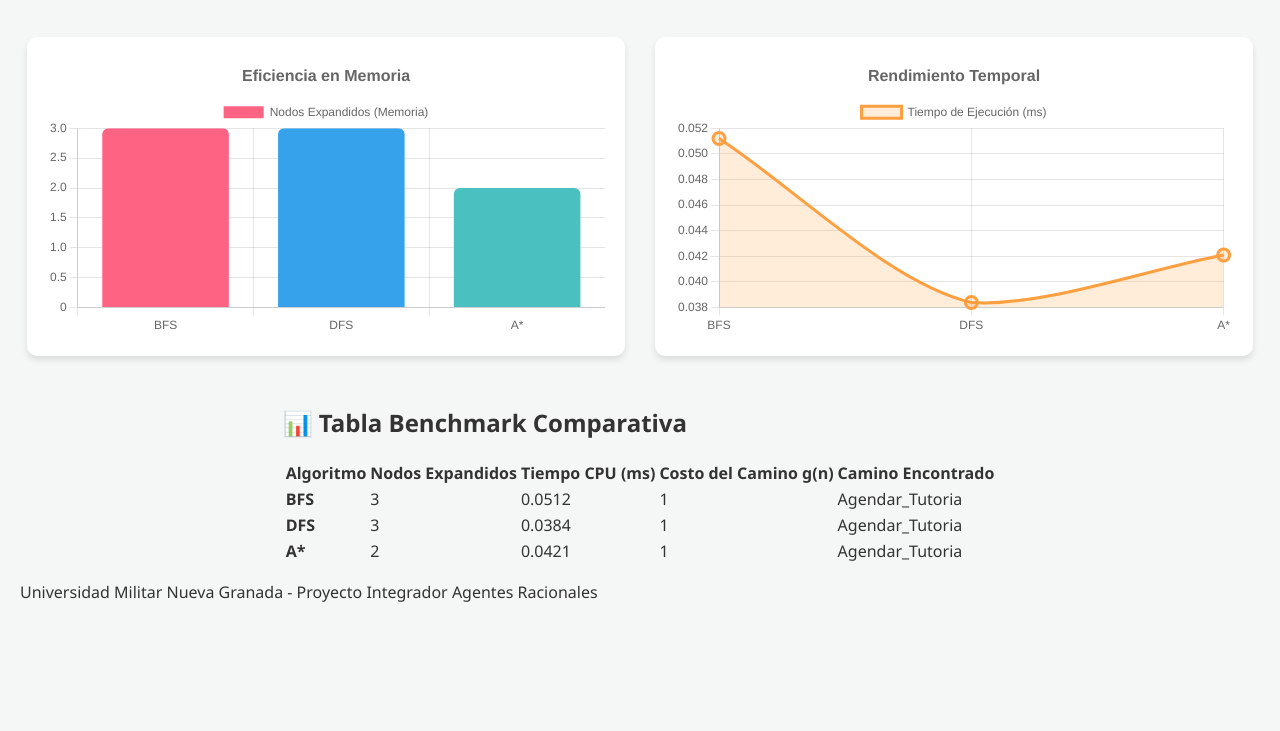
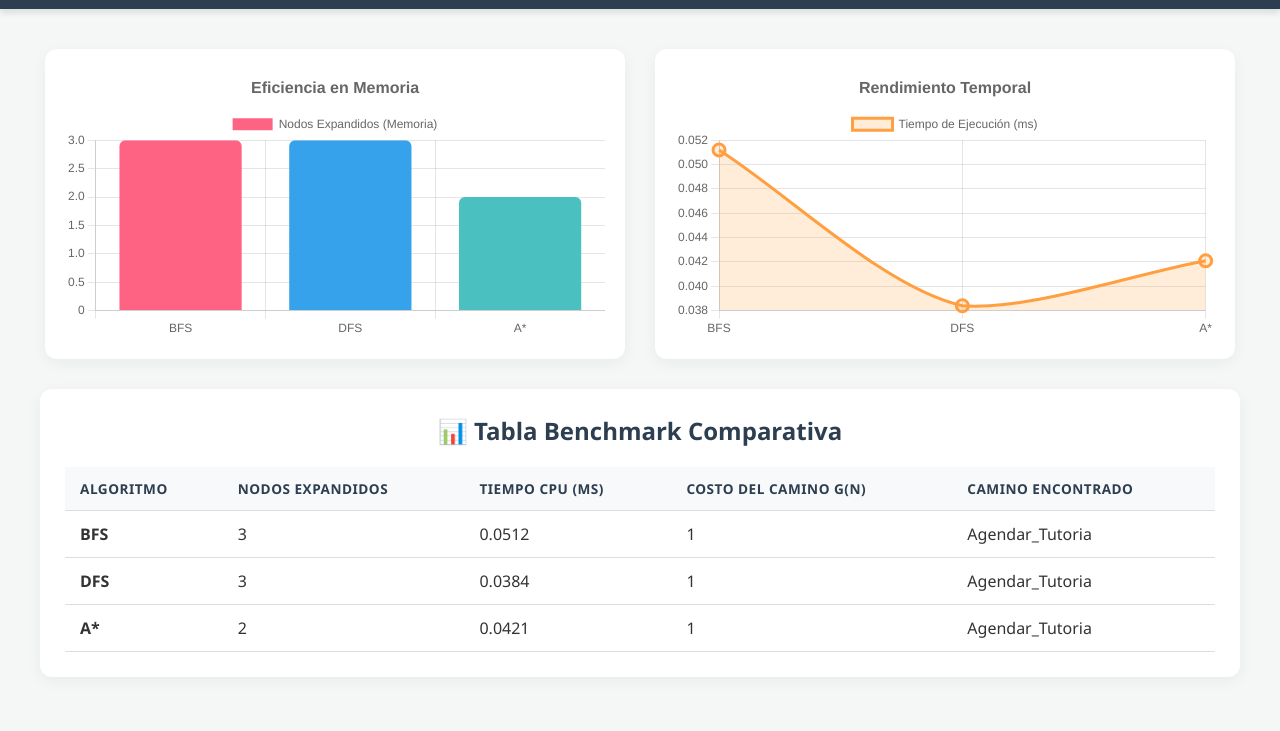
Before and after one commit to mario-acosta-ai/Caso-A-CampusGuard, a plain HTML site: page docs/index.html in a window 1280 px wide. Shown: the part 169-900 px from the top of the page. Before the commit the page ends 808 px from the top, so only its background shows below. Drawn offline with nearby package versions, Linux system fonts and the light colour scheme.

Commit message:
Refactor CSS variables and styles for consistency

```diff
--- a/docs/style.css
+++ b/docs/style.css
@@ -1,26 +1,86 @@
+:root {
+    --primary: #2c3e50;
+    --bg: #f4f7f6;
+    --card-bg: #ffffff;
+}
+
 body {
-    font-family: 'Segoe UI', Tahoma, Geneva, Verdana, sans-serif;
-    background-color: #f4f7f6;
+    font-family: 'Segoe UI', system-ui, sans-serif;
+    background-color: var(--bg);
     color: #333;
     margin: 0;
-    padding: 20px;
+    padding: 0;
 }
+
 header {
+    background-color: var(--primary);
+    color: white;
     text-align: center;
+    padding: 30px 20px;
     margin-bottom: 40px;
+    box-shadow: 0 4px 6px rgba(0,0,0,0.1);
 }
-h1 { color: #2c3e50; }
+
+header h1 { margin: 0 0 10px 0; font-size: 2.5rem; }
+header p { margin: 5px 0; font-size: 1.1rem; opacity: 0.9; }
+header .subtitle { font-size: 0.9rem; opacity: 0.7; }
+
 main {
     display: flex;
     flex-wrap: wrap;
     justify-content: center;
     gap: 30px;
+    max-width: 1200px;
+    margin: 0 auto;
+    padding: 0 20px 40px 20px;
 }
+
 .chart-container {
-    background: white;
+    background: var(--card-bg);
     padding: 20px;
-    border-radius: 10px;
-    box-shadow: 0 4px 6px rgba(0,0,0,0.1);
+    border-radius: 12px;
+    box-shadow: 0 4px 15px rgba(0,0,0,0.05);
     width: 45%;
-    min-width: 300px;
+    min-width: 350px;
 }
+
+.table-container {
+    background: var(--card-bg);
+    padding: 25px;
+    border-radius: 12px;
+    box-shadow: 0 4px 15px rgba(0,0,0,0.05);
+    width: 100%;
+    overflow-x: auto;
+}
+
+.table-container h2 { margin-top: 0; color: var(--primary); text-align: center; }
+
+table {
+    width: 100%;
+    border-collapse: collapse;
+    margin-top: 15px;
+}
+
+th, td {
+    padding: 12px 15px;
+    text-align: left;
+    border-bottom: 1px solid #ddd;
+}
+
+th {
+    background-color: #f8f9fa;
+    color: var(--primary);
+    font-weight: 600;
+    text-transform: uppercase;
+    font-size: 0.85rem;
+    letter-spacing: 0.5px;
+}
+
+tr:hover { background-color: #f1f1f1; }
+
+footer {
+    text-align: center;
+    padding: 20px;
+    color: #777;
+    font-size: 0.9rem;
+}
```
